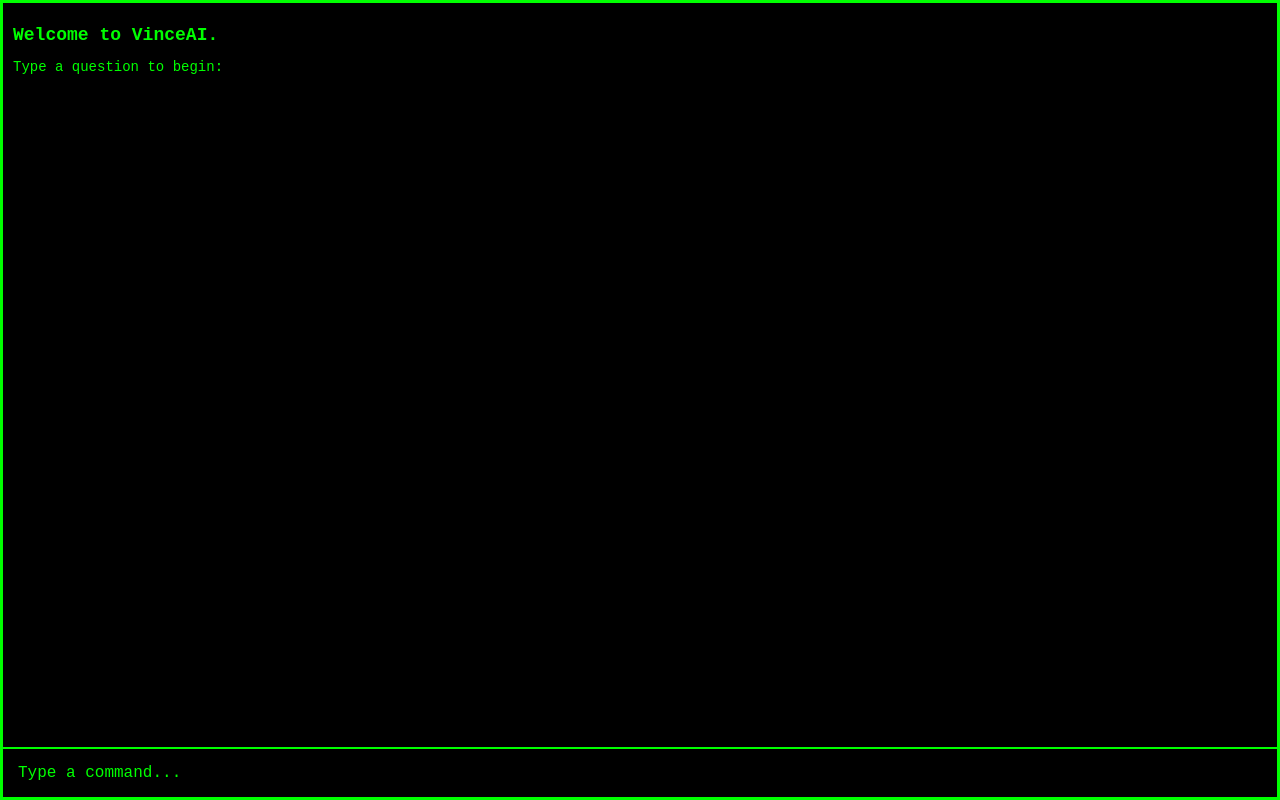
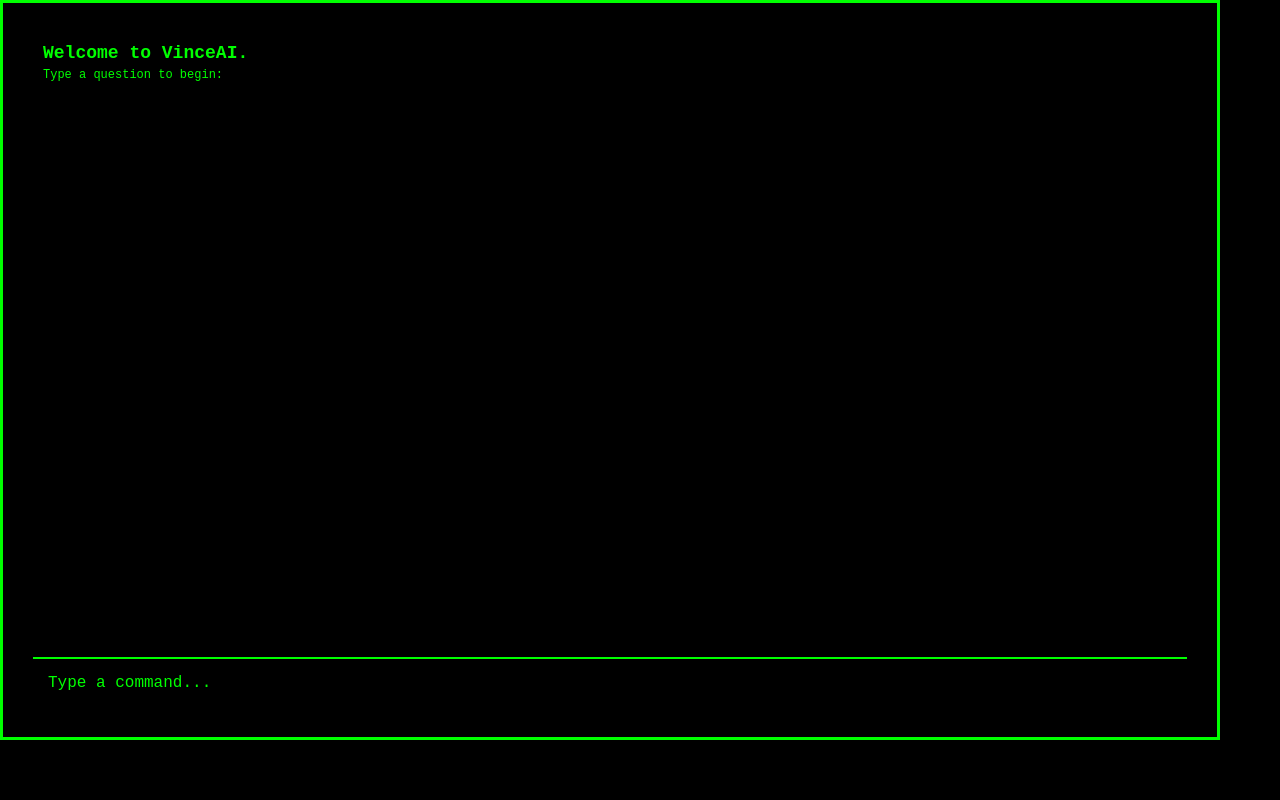
Before and after one commit to AutonomousVince/Window-to-Future, a plain HTML site: page index.html in a window 1280 px wide. Drawn offline with Linux system fonts and the light colour scheme.

Commit message:
Update index.html
border update

```diff
--- a/index.html
+++ b/index.html
@@ -7,7 +7,7 @@
     <style>
         body {
             margin: 0;
-            padding: 20;
+            padding: 30px; /* Added padding to push the border inward */
             background-color: black;
             color: #00FF00;
             font-family: "Courier New", Courier, monospace;
@@ -15,7 +15,8 @@
             display: flex;
             flex-direction: column;
             justify-content: space-between;
-            height: 100vh;
+            height: calc(100vh - 60px); /* Adjusted height to match padding */
+            width: calc(100vw - 60px); /* Adjusted width to match padding */
             border: 3px solid #00FF00;
             box-sizing: border-box;
         }
@@ -28,12 +29,12 @@
 
         .header h1 {
             font-size: 18px; /* Adjusted smaller font size for the header */
-            margin: 2;
+            margin: 0;
         }
 
         .header p {
-            margin: 5px 2 2 2;
-            font-size: 14px; /* Matches the font style of the header */
+            margin: 5px 0 0 0;
+            font-size: 12px; /* Matches the font style of the header */
         }
 
         .content {
```
